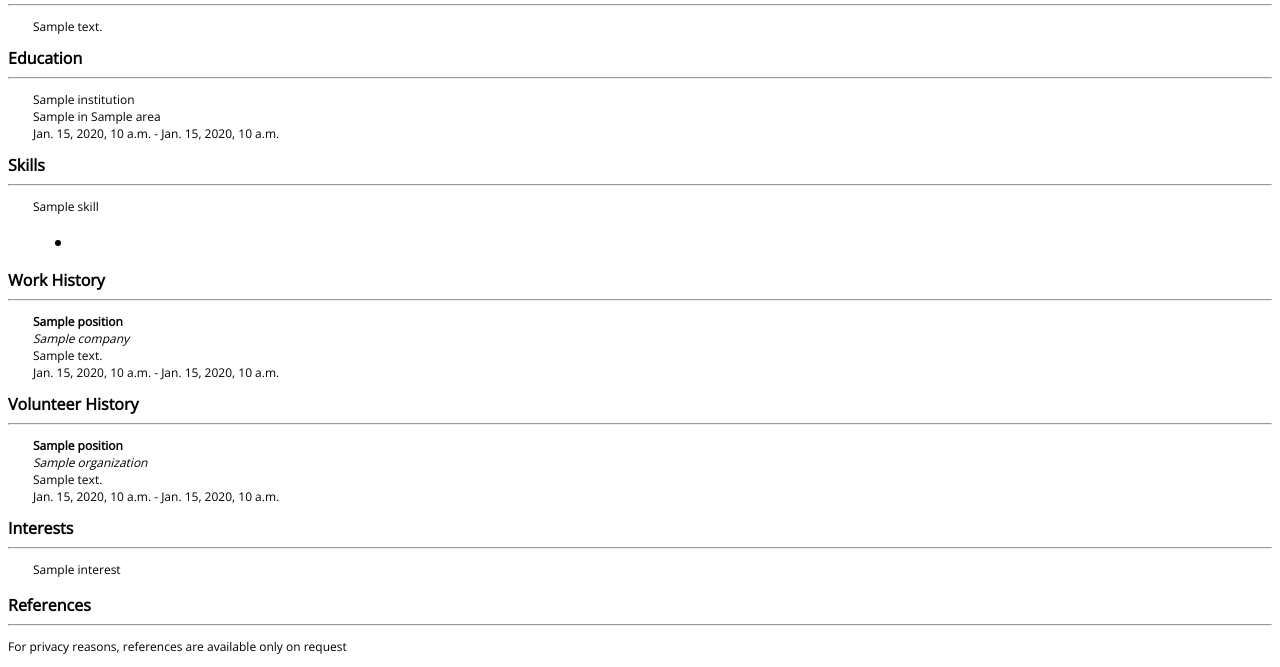
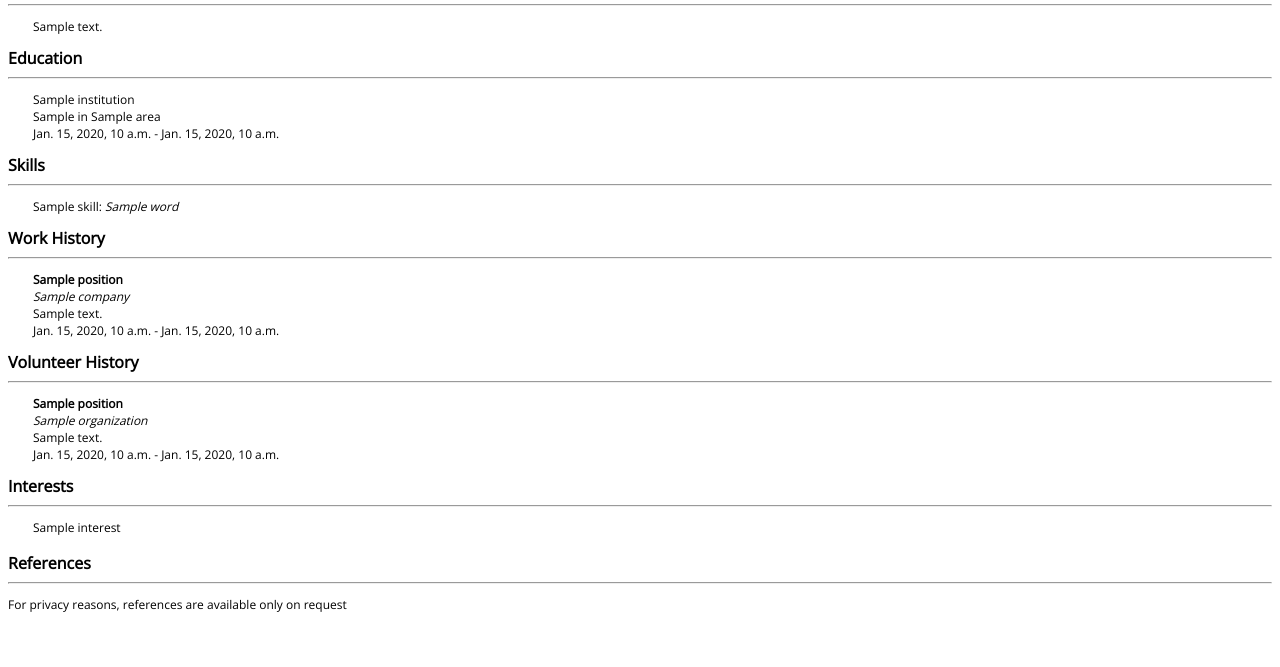
Before and after one commit to bradmryan/resume, a Django app: template main/templates/main/resume.html in a window 1280 px wide. Shown: the part 242-909 px from the top of the page. After the commit the page ends 854 px from the top, so only its background shows below. Run offline with Django 3.2, Linux system fonts and the light colour scheme; the template is opened without the code that fills it: most values are stand-ins (such as "Sample title", 1, 10 or a date in 2020).

Commit message:
Formatted skill keywords for resumes

```diff
--- a/main/models.py
+++ b/main/models.py
@@ -128,7 +128,7 @@ class Skill(models.Model):
 
 
 class Keyword(models.Model):
-    word = models.CharField(max_length=25)
+    word = models.CharField(max_length=50)
 
     def __str__(self):
         return self.word
--- a/main/templates/main/home.html
+++ b/main/templates/main/home.html
@@ -3,6 +3,7 @@
 
 {% block head %}
   <link rel="stylesheet" href="{% static 'main/home.css' %}" >
+  <title>Brad m. Ryan - Resume</title>
 {% endblock %}
 
 {% block body %}
--- a/main/templates/main/resume.html
+++ b/main/templates/main/resume.html
@@ -40,12 +40,16 @@
       {% if skills %}<strong>Skills</strong><hr>
         <div class="indent">
           {% for skill in skills %}
-            <p>{{ skill.name }}</p>
-            <ul>
+            <p>
+              {{ skill.name }}:
               {% for keyword in skill.keywords %}
-                <li>{{ keyword.keyword }}</li>
+                {% if forloop.last %}
+                  <i>{{ keyword.word }}</i>
+                {% else %}
+                  <i>{{ keyword.word }}, </i>
+                {% endif %}
               {% endfor %}
-            </ul>
+            </p>
           {% endfor %}
         </div>
       {% endif %}
```
Also changed, not shown: main/migrations/0013_auto_20160819_2000.py (added).
